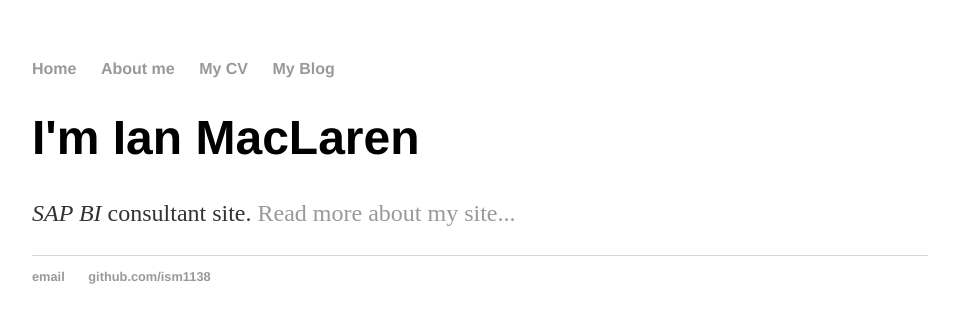
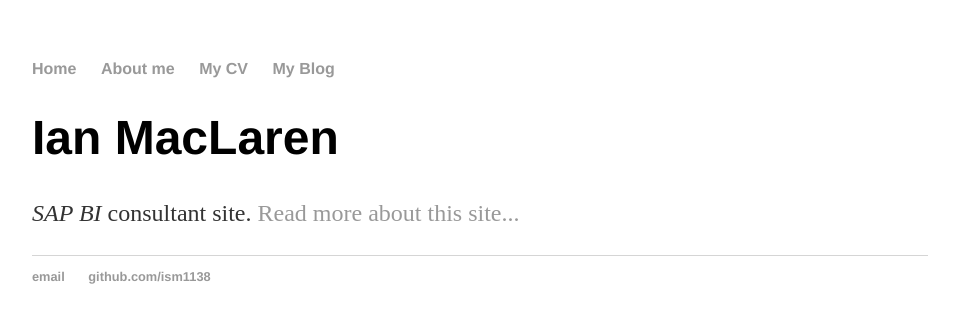
Before and after one commit to IMAC1138/ism1138.github.io, a Jekyll site: the page built from index.html, in a window 1280 px wide. Shown: the top 323 px of the page, without its empty margins (160-1119 px from the left). Built offline with Jekyll 4.4.1, drawn with Linux system fonts in a browser that asks for light colours.

Commit message:
Update index.html

```diff
--- a/index.html
+++ b/index.html
@@ -3,6 +3,6 @@ layout: default
 title: Ian MacLaren, SAP BI Consultant
 ---
 <div class="blurb">
-	<h1>I'm Ian MacLaren</h1>
-	<p><em>SAP BI</em> consultant site. <a href="/about">Read more about my site...</a></p>
+	<h1>Ian MacLaren</h1>
+	<p><em>SAP BI</em> consultant site. <a href="/about">Read more about this site...</a></p>
 </div><!-- /.blurb -->
```
